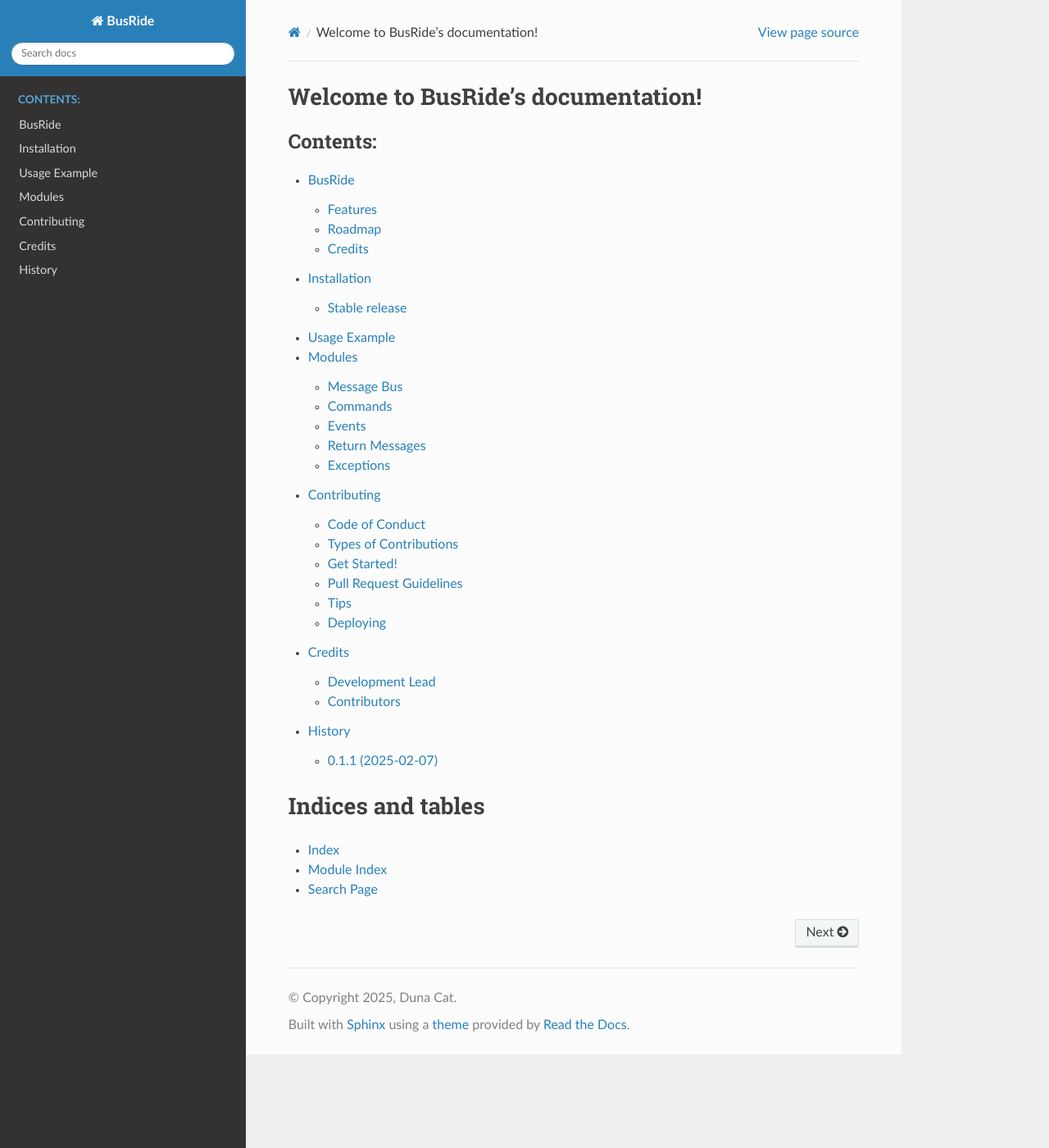
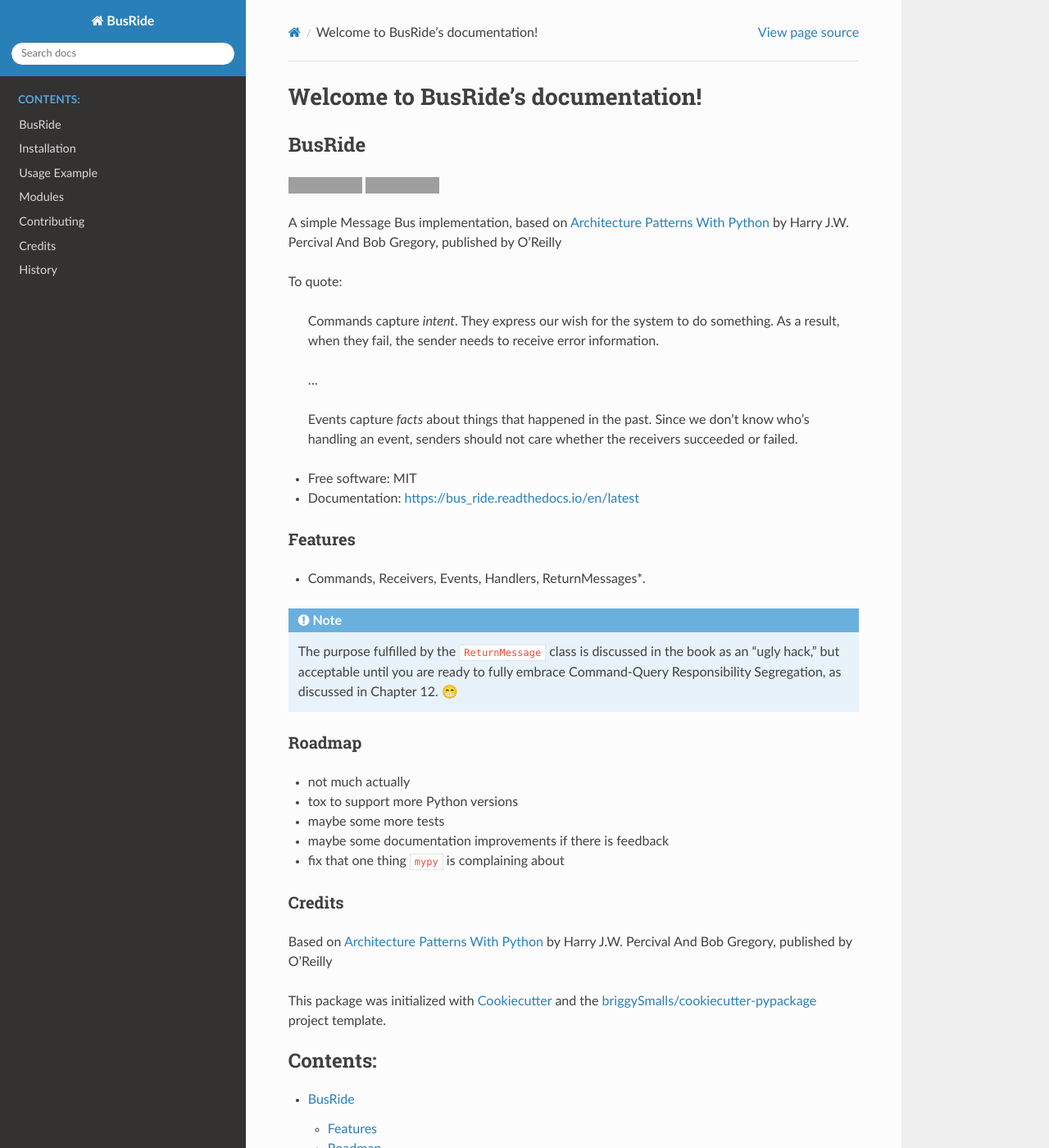
Before and after one commit to eyesee1/bus_ride, a Sphinx documentation site: the page built from docs/index.rst, in a window 1280 px wide and 1400 px high. Shown: the whole window at 82% size. Built offline with Sphinx 7.4.7 and the Read the Docs theme 3.1.0, drawn with Linux system fonts in a browser that asks for light colours; grey boxes are pictures that could not be loaded.

Commit message:
release prep
Signed-off-by: Duna C. <marinas.bobble-05@icloud.com>

```diff
--- a/CONTRIBUTING.rst
+++ b/CONTRIBUTING.rst
@@ -9,7 +9,7 @@
 
 - If contributing or participating in this project in any way, including posting issues or feature requests, you are
   expected to abide by
-  the [Python Software Foundation's Code of Conduct](https://policies.python.org/python.org/code-of-conduct/).
+  the `Python Software Foundation's Code of Conduct <https://policies.python.org/python.org/code-of-conduct/>`_.
 
 Contributions are welcome, and they are greatly appreciated! Every little bit
 helps, and credit will always be given.
--- a/README.rst
+++ b/README.rst
@@ -12,17 +12,9 @@
 
 
 
-A simple Message Bus implementation, based on |booklink|.
-
-
-.. |booklink| raw:: html
-
-    <em>
-    <a href="https://www.oreilly.com/library/view/architecture-patterns-with/9781492052197/"
-    >Architecture Patterns With Python</a>
-    </em>
-    by Harry J.W. Percival And Bob Gregory, published by O’Reilly
-
+A simple Message Bus implementation, based on
+`Architecture Patterns With Python <https://www.oreilly.com/library/view/architecture-patterns-with/9781492052197/>`_
+by Harry J.W. Percival And Bob Gregory, published by O’Reilly
 
 
 To quote:
@@ -41,7 +33,7 @@
 
 
 * Free software: MIT
-* Documentation: https://bus_ride.readthedocs.io.
+* Documentation: https://bus_ride.readthedocs.io/en/latest
 
 
 Features
@@ -70,7 +62,9 @@
 Credits
 -------
 
-Based on |booklink|
+Based on `Architecture Patterns With Python <https://www.oreilly.com/library/view/architecture-patterns-with/9781492052197/>`_
+by Harry J.W. Percival And Bob Gregory, published by O’Reilly
+
 
 This package was initialized with Cookiecutter_ and the `briggySmalls/cookiecutter-pypackage`_ project template.
 
--- a/docs/index.rst
+++ b/docs/index.rst
@@ -1,5 +1,8 @@
 Welcome to BusRide's documentation!
 ===================================
+
+.. include:: ../README.rst
+
 
 .. toctree::
    :maxdepth: 2
--- /dev/null
+++ b/docs/requirements.txt
@@ -0,0 +1,4 @@
+sphinx==7.4.7
+sphinx-rtd-theme==2.0.0
+sphinx-toolbox==3.8.1
+attrs
--- a/pyproject.toml
+++ b/pyproject.toml
@@ -2,7 +2,7 @@
 name = "bus_ride"
 version = "0.1.0"
 homepage = "https://github.com/eyesee1/bus_ride"
-description = "Top-level package for Bus Ride."
+description = "A simple Message Bus implementation, based on Architecture Patterns With Python."
 authors = [{ name = "Duna C.", email = "marinas.bobble-05@icloud.com" }]
 maintainers = [{ name = "Duna C.", email = "marinas.bobble-05@icloud.com" }]
 readme = "README.rst"
@@ -16,7 +16,7 @@
     'Programming Language :: Python :: 3.12',
     'Topic :: Software Development :: Libraries',
 ]
-requires-python = ">=3.11.6"
+requires-python = ">=3.12"
 
 dependencies = [
     "attrs>=24.3.0",
@@ -62,6 +62,8 @@
     "htmlcov",
     "bus_ride/tests",
     "tasks.py",
+    "docs",
+    ".readthedocs.yaml",
 ]
 
 [tool.isort]
```
Also changed, not shown: .readthedocs.yaml (added), 1 other file.
